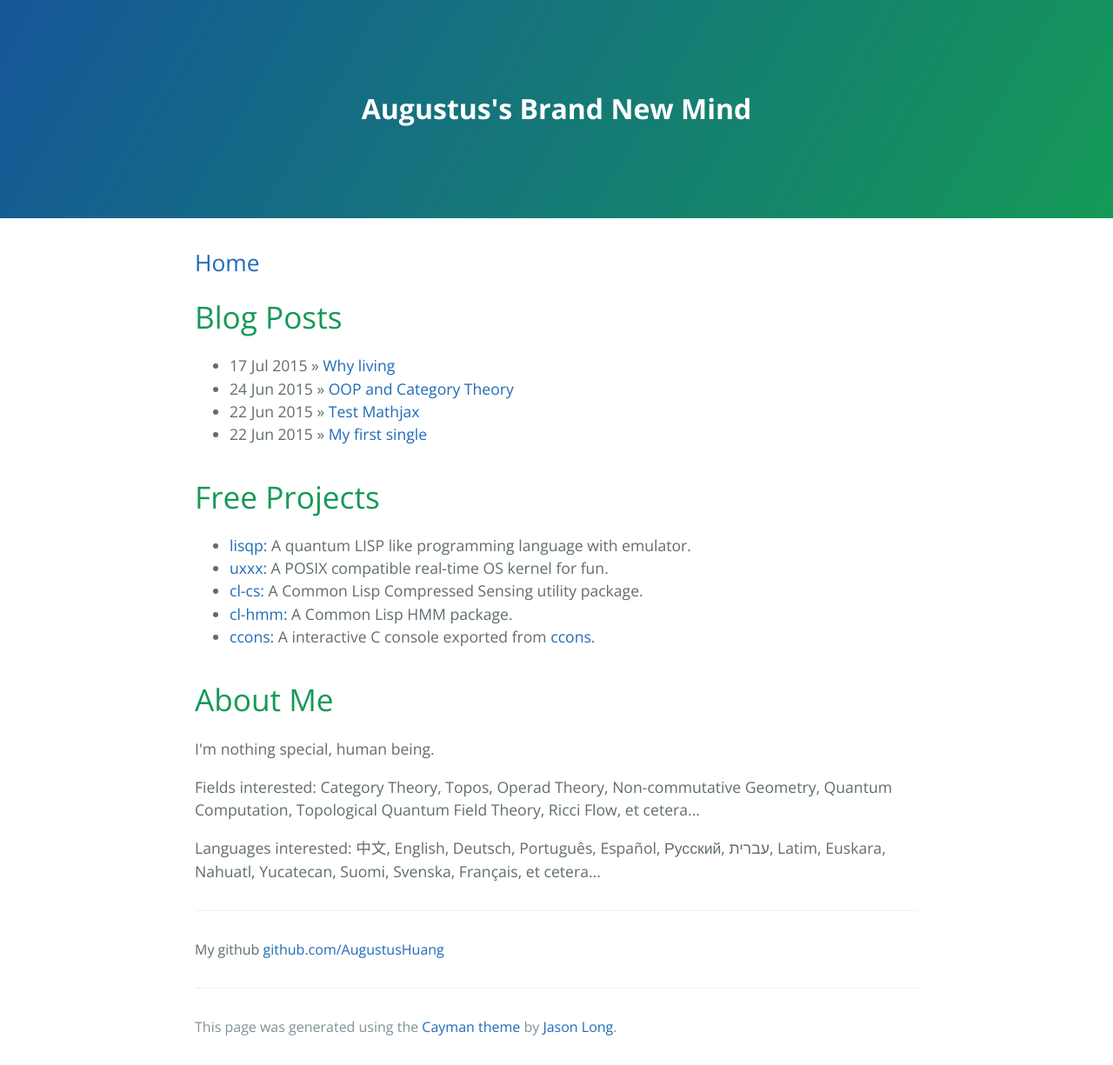
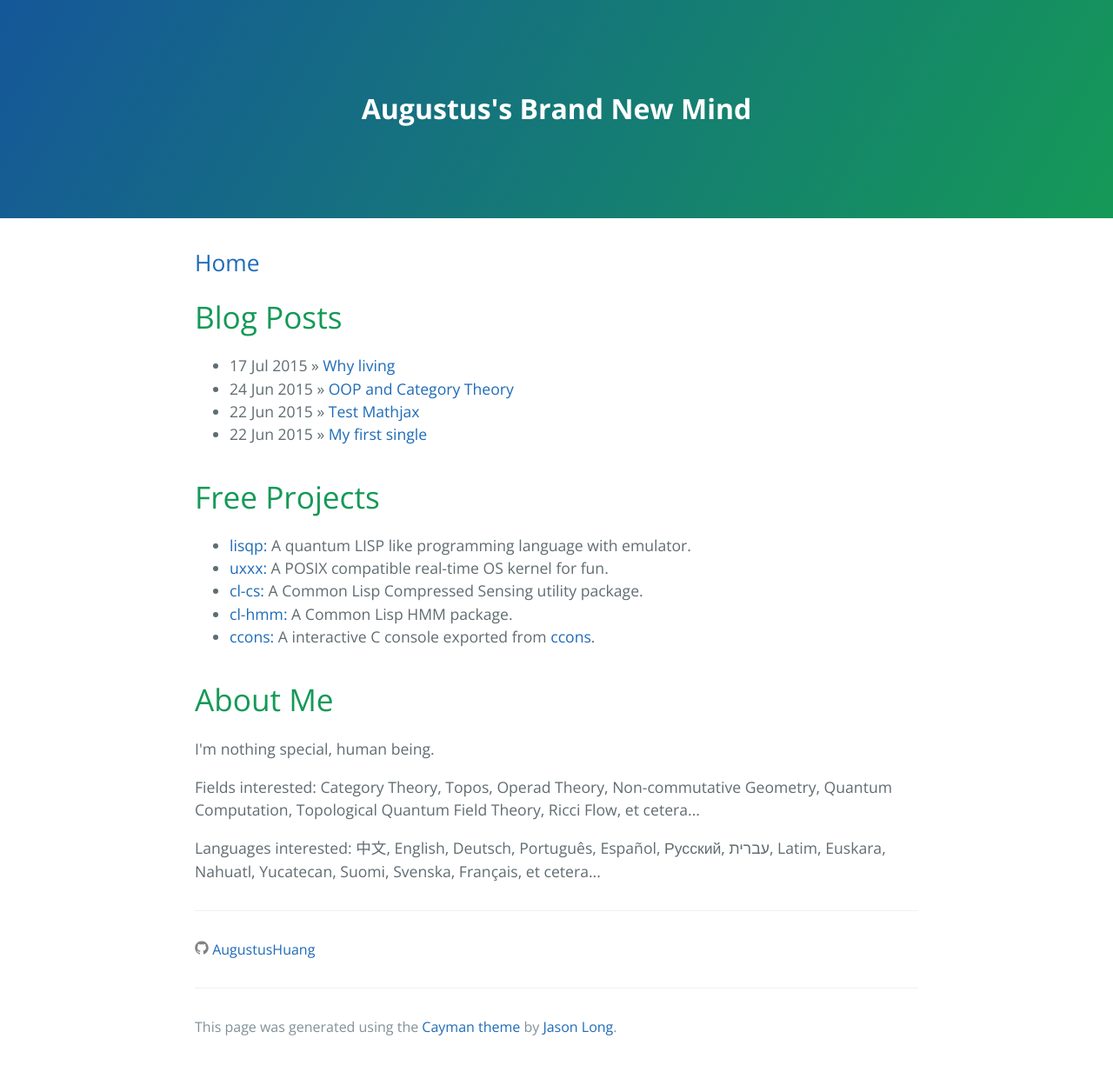
Before and after one commit to AugustusHuang/AugustusHuang.github.io, a Jekyll site: the page built from index.html, in a window 1280 px wide. Shown: the whole page at 87% size. Built offline with Jekyll 4.4.1, drawn with Linux system fonts in a browser that asks for light colours.

Commit message:
icon added

```diff
--- a/_layouts/default.html
+++ b/_layouts/default.html
@@ -30,8 +30,15 @@
 			{{ content }}
 			<footer class="site-footer">
 				<div class="contact">
-					<p>My github
-					<a href="https://github.com/AugustusHuang/">github.com/AugustusHuang</a>
+					<p>
+						<a href="https://github.com/AugustusHuang/">
+							<span class="icon  icon--github">
+								<svg width="16" height="16" viewBox="0 0 16 16">
+									<path fill="#828282" d="M7.999,0.431c-4.285,0-7.76,3.474-7.76,7.761 c0,3.428,2.223,6.337,5.307,7.363c0.388,0.071,0.53-0.168,0.53-0.374c0-0.184-0.007-0.672-0.01-1.32 c-2.159,0.469-2.614-1.04-2.614-1.04c-0.353-0.896-0.862-1.135-0.862-1.135c-0.705-0.481,0.053-0.472,0.053-0.472 c0.779,0.055,1.189,0.8,1.189,0.8c0.692,1.186,1.816,0.843,2.258,0.645c0.071-0.502,0.271-0.843,0.493-1.037 C4.86,11.425,3.049,10.76,3.049,7.786c0-0.847,0.302-1.54,0.799-2.082C3.768,5.507,3.501,4.718,3.924,3.65 c0,0,0.652-0.209,2.134,0.796C6.677,4.273,7.34,4.187,8,4.184c0.659,0.003,1.323,0.089,1.943,0.261 c1.482-1.004,2.132-0.796,2.132-0.796c0.423,1.068,0.157,1.857,0.077,2.054c0.497,0.542,0.798,1.235,0.798,2.082 c0,2.981-1.814,3.637-3.543,3.829c0.279,0.24,0.527,0.713,0.527,1.437c0,1.037-0.01,1.874-0.01,2.129 c0,0.208,0.14,0.449,0.534,0.373c3.081-1.028,5.302-3.935,5.302-7.362C15.76,3.906,12.285,0.431,7.999,0.431z"></path>
+								</svg>
+							</span>
+							<span class="username">AugustusHuang</span>
+						</a>
 					</p>
 				</div>
 				<div class="site-footer">
```
